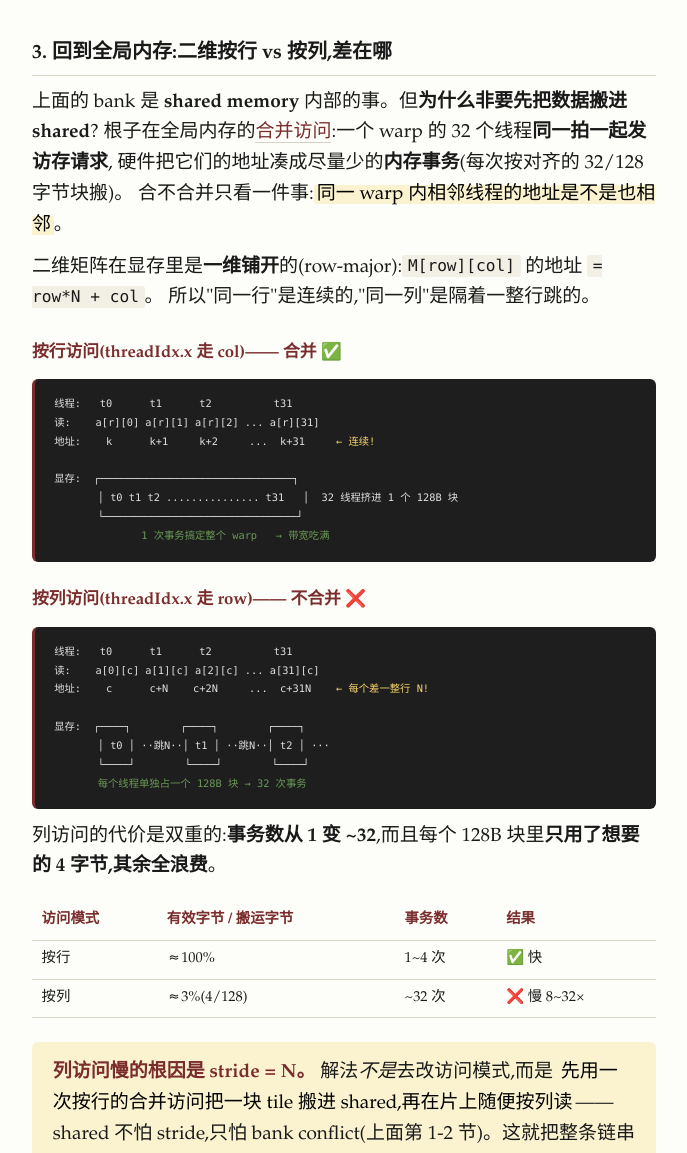
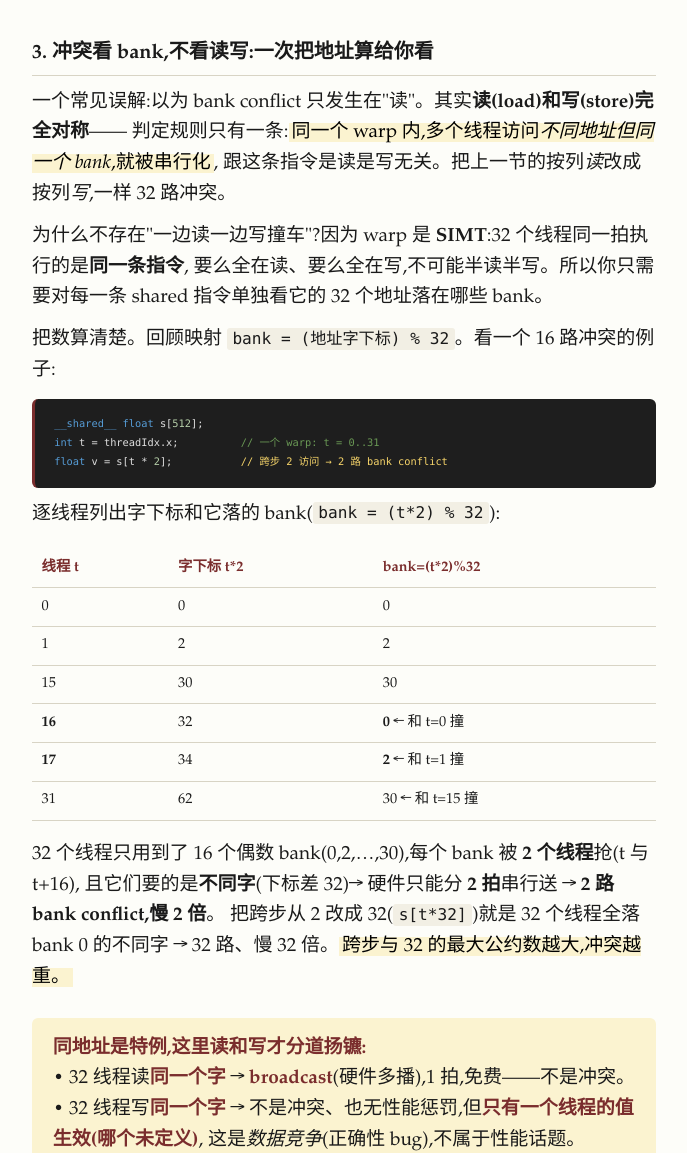
Before and after one commit to qxk152/cuda-performence, a plain HTML site: page lessons/0005-bank-conflict-and-tiling.html in a window 1280 px wide. Shown: the part 1634-2787 px from the top of the page, without its empty margins (296-983 px from the left). Drawn offline with Linux system fonts and the light colour scheme.

Commit message:
Lesson 5: bank conflict 读写对称小节 + stride 微基准;清理误提交的二进制
- lessons/0005: 新增第3节"冲突看 bank 不看读写",含逐线程 bank 地址表与
  broadcast/写竞争分叉;后续小节顺延 4-7
- code/0005-bank_conflict.cu: stride 1/2/.../32/33 的 bank conflict 微基准
- code/.gitignore: 只跟踪源码,忽略 nvcc 编译产物
- 从仓库移除误提交的二进制 code/reduce、code/softmax(磁盘保留)
- NOTES/SUMMARY: 落实 WSL 下 ncu 不可用的结论,登记 lesson9

Co-Authored-By: Claude Opus 4.8 (1M context) <noreply@anthropic.com>

```diff
--- a/lessons/0005-bank-conflict-and-tiling.html
+++ b/lessons/0005-bank-conflict-and-tiling.html
@@ -107,7 +107,46 @@ N 路冲突 → 慢 N 倍。<mark>注意:全员访问同一地址是"广播",不
 <code>Shared Memory Bank Conflicts</code> 的数量。非零就说明有冲突,可优化。
 </blockquote>
 
-<h2>3. 回到全局内存:二维按行 vs 按列,差在哪</h2>
+<h2>3. 冲突看 bank,不看读写:一次把地址算给你看</h2>
+
+<p>一个常见误解:以为 bank conflict 只发生在"读"。其实<strong>读(load)和写(store)完全对称</strong>——
+判定规则只有一条:<mark>同一个 warp 内,多个线程访问<em>不同地址但同一个 bank</em>,就被串行化</mark>,
+跟这条指令是读是写无关。把上一节的按列<em>读</em>改成按列<em>写</em>,一样 32 路冲突。</p>
+
+<p>为什么不存在"一边读一边写撞车"?因为 warp 是 <strong>SIMT</strong>:32 个线程同一拍执行的是<strong>同一条指令</strong>,
+要么全在读、要么全在写,不可能半读半写。所以你只需要对每一条 shared 指令单独看它的 32 个地址落在哪些 bank。</p>
+
+<p>把数算清楚。回顾映射 <code>bank = (地址字下标) % 32</code>。看一个 16 路冲突的例子:</p>
+
+<pre><code><span class="kw">__shared__</span> <span class="kw">float</span> s[<span class="num">512</span>];
+<span class="kw">int</span> t = threadIdx.x;          <span class="cm">// 一个 warp: t = 0..31</span>
+<span class="kw">float</span> v = s[t * <span class="num">2</span>];           <span class="hi">// 跨步 2 访问 → 2 路 bank conflict</span></code></pre>
+
+<p>逐线程列出字下标和它落的 bank(<code>bank = (t*2) % 32</code>):</p>
+
+<table>
+<tr><th>线程 t</th><th>字下标 t*2</th><th>bank=(t*2)%32</th></tr>
+<tr><td>0</td><td>0</td><td>0</td></tr>
+<tr><td>1</td><td>2</td><td>2</td></tr>
+<tr><td>15</td><td>30</td><td>30</td></tr>
+<tr><td><strong>16</strong></td><td>32</td><td><strong>0</strong> ← 和 t=0 撞</td></tr>
+<tr><td><strong>17</strong></td><td>34</td><td><strong>2</strong> ← 和 t=1 撞</td></tr>
+<tr><td>31</td><td>62</td><td>30 ← 和 t=15 撞</td></tr>
+</table>
+
+<p>32 个线程只用到了 16 个偶数 bank(0,2,…,30),每个 bank 被 <strong>2 个线程</strong>抢(t 与 t+16),
+且它们要的是<strong>不同字</strong>(下标差 32)→ 硬件只能分 <strong>2 拍</strong>串行送 → <strong>2 路 bank conflict,慢 2 倍</strong>。
+把跨步从 2 改成 32(<code>s[t*32]</code>)就是 32 个线程全落 bank 0 的不同字 → 32 路、慢 32 倍。<mark>跨步与 32 的最大公约数越大,冲突越重。</mark></p>
+
+<div class="keypt">
+<strong>同地址是特例,这里读和写才分道扬镳:</strong>
+<br>• 32 线程读<strong>同一个字</strong> → <strong>broadcast</strong>(硬件多播),1 拍,免费——不是冲突。
+<br>• 32 线程写<strong>同一个字</strong> → 不是冲突、也无性能惩罚,但<strong>只有一个线程的值生效(哪个未定义)</strong>,
+这是<em>数据竞争</em>(正确性 bug),不属于性能话题。
+<br>关键区别:<mark>冲突 = 同 bank 的<strong>不同</strong>字;广播 = <strong>同一个</strong>字。</mark>读、写都按这条规则判。
+</div>
+
+<h2>4. 回到全局内存:二维按行 vs 按列,差在哪</h2>
 
 <p>上面的 bank 是 <strong>shared memory</strong> 内部的事。但<strong>为什么非要先把数据搬进 shared</strong>?
 根子在全局内存的<a href="0003-memory-coalescing.html">合并访问</a>:一个 warp 的 32 个线程<strong>同一拍一起发访存请求</strong>,
@@ -153,7 +192,7 @@ shared 不怕 stride,只怕 bank conflict(上面第 1-2 节)。这就把整条
   <span class="cm">coalesced load</span>        <span class="cm">on-chip</span>      <span class="cm">不怕 stride,提防 bank conflict</span></code></pre>
 </div>
 
-<h2>4. 实战:矩阵乘从"慢"到"快"</h2>
+<h2>5. 实战:矩阵乘从"慢"到"快"</h2>
 
 <p>现在把整条链拧到一起。计算 <code>C = A × B</code>(都是 N×N)。</p>
 
@@ -183,7 +222,7 @@ C[...] = sum;</code></pre>
 <p>每块数据<strong>从全局加载 1 次,被整个 block 复用 T 次</strong>,全局访存量降为约 1/T。
 算术强度抬高 → roofline 上<mark>右移</mark> → 从访存瓶颈走向计算瓶颈,可逼近峰值算力。<span class="cite">[2]</span></p>
 
-<h2>5. 五节课在这一个 kernel 里全部现身</h2>
+<h2>6. 五节课在这一个 kernel 里全部现身</h2>
 
 <table>
 <tr><th>学过的概念</th><th>在 tiled GEMM 里的角色</th></tr>
@@ -200,7 +239,7 @@ C[...] = sum;</code></pre>
 <mark>你已经掌握了这条完整链路。</mark>
 </div>
 
-<h2>6. 练习:综合判断(混合前几节)</h2>
+<h2>7. 练习:综合判断(混合前几节)</h2>
 <p>本练习<strong>交错</strong>了前几节的概念——这正是检验你是否真懂的方式。点选项看反馈。</p>
 <div id="quiz"></div>
 
```
Also changed, not shown: 3 other files.
